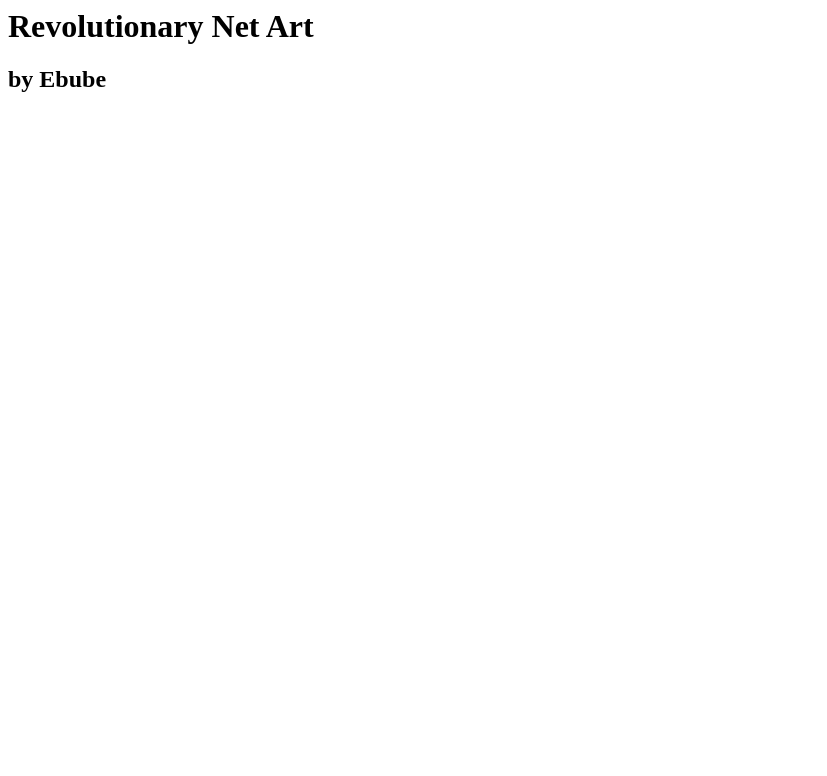
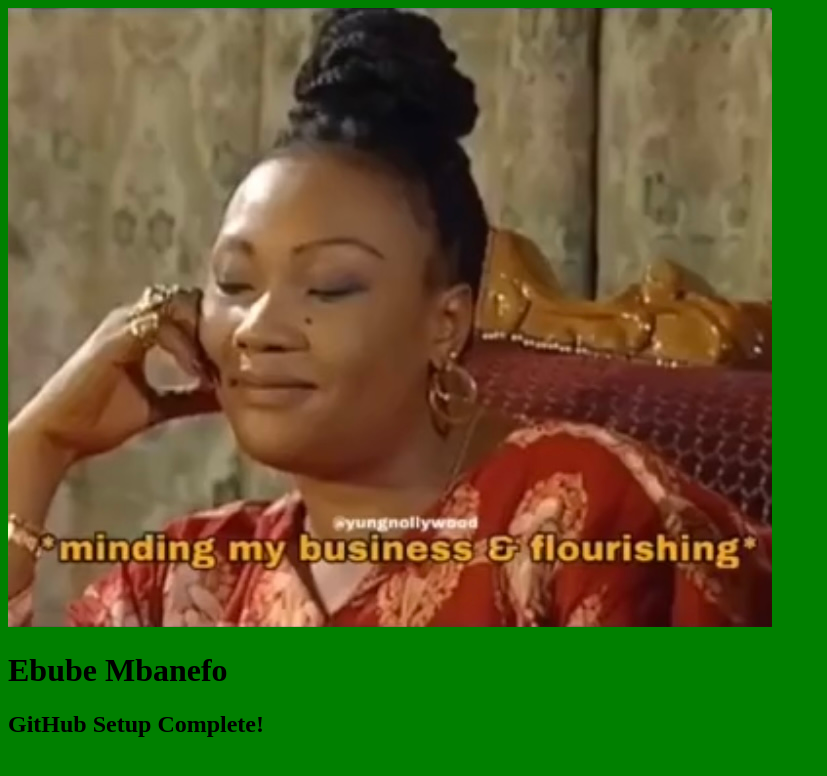
Before and after one commit to Ebubexx/exercise3, a plain HTML site: page index.html in a window 1280 px wide. Shown: the whole page, without its empty margins (0-827 px from the left). Drawn offline with Linux system fonts and the light colour scheme.

Commit message:
Exercise 3: Complete

```diff
--- a/index.html
+++ b/index.html
@@ -1,2 +1,21 @@
-<h1>Revolutionary Net Art</h1>
-<h2>by Ebube</h2>
+<!DOCTYPE html>
+<html lang="en-CA">
+  <head> <meta charset="utf-8">
+    <title>
+      Githup Setup
+    </title>
+    <!--Made by Ebube Mbanefo on Oct 4th 2024-->
+  </head>
+
+  <body style="background-color:green">
+    <img src="IMG_4461.jpg" alt="Meme with the text 'minding my business and flourishing'">
+  </body>
+
+  <h1>
+    Ebube Mbanefo
+  </h1>
+  <h2>
+    GitHub Setup Complete!
+  </h2>
+
+</html>
```
